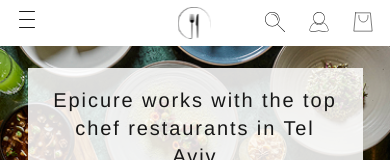
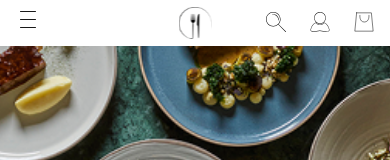
Before and after one commit to keren-elbaz-m/epicure_client, a Next.js app: page / in a window 390 px wide. Shown: the top 160 px of the page. Built offline with nearby package versions, Linux system fonts and the light colour scheme.

Commit message:
Fixed the style
Styled the rate stars, set hero section to 50% height on mobile, and made the navbar sticky.

```diff
--- a/src/app/globals.css
+++ b/src/app/globals.css
@@ -13,7 +13,7 @@
 html,
 body {
   max-width: 100vw;
-  overflow-x: hidden;
+  overflow-x: clip;
 }
 
 body {
--- a/src/app/layout.tsx
+++ b/src/app/layout.tsx
@@ -29,7 +29,8 @@
     <html lang="en">
       <body className={`${geistSans.variable} ${geistMono.variable}`}>
         <Navbar/>
-        {children}
+        {/* {children} */}
+        <main style={{ overflow: "visible" }}>{children}</main>
         <Footer/>
       </body>
     </html>
--- a/src/components/Card/Card.module.scss
+++ b/src/components/Card/Card.module.scss
@@ -230,6 +230,9 @@
   .children--restaurant {
     > *:nth-child(2) {
         display: none;
+        @include respond-to(tablet) {
+            display: block;
+        }
     }
 }
 
--- a/src/components/Navbar/Navbar.module.scss
+++ b/src/components/Navbar/Navbar.module.scss
@@ -6,7 +6,7 @@
 }
 
 .navbar {
-  position: fixed;
+  // position: fixed;
   top: 0;
   width: 100%;
   height: 46px;
@@ -16,7 +16,13 @@
   justify-content: space-between;
   padding: 0 16px;
   left: -1px;
-  position: relative;
+  // position: relative;
+
+  position: sticky;
+  top: 0;
+  z-index: 1000;
+  background-color: white;
+
 }
 
 .hamburger {
--- a/src/components/hero/hero.module.scss
+++ b/src/components/hero/hero.module.scss
@@ -8,6 +8,9 @@
     position: relative;
     overflow: hidden;
     @include flex(column,center,center);
+    @include respond-to(mobile) {
+      height: 50vh;
+  }
 }
 
 .heroImage {
```
